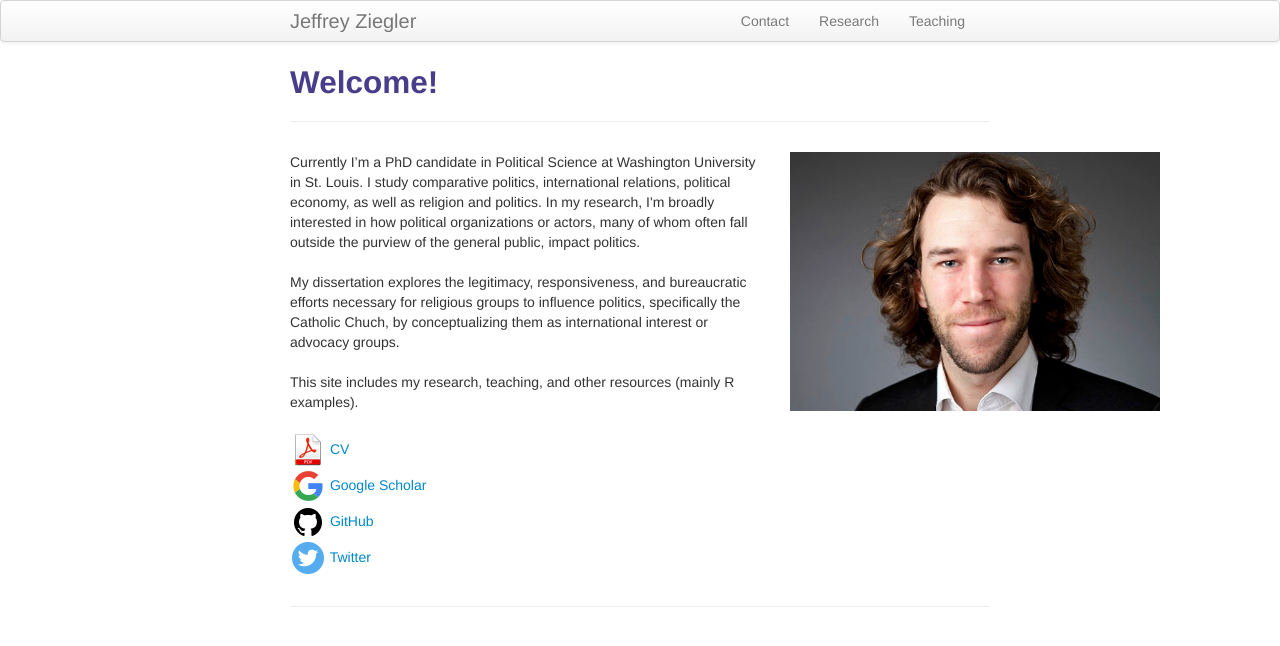
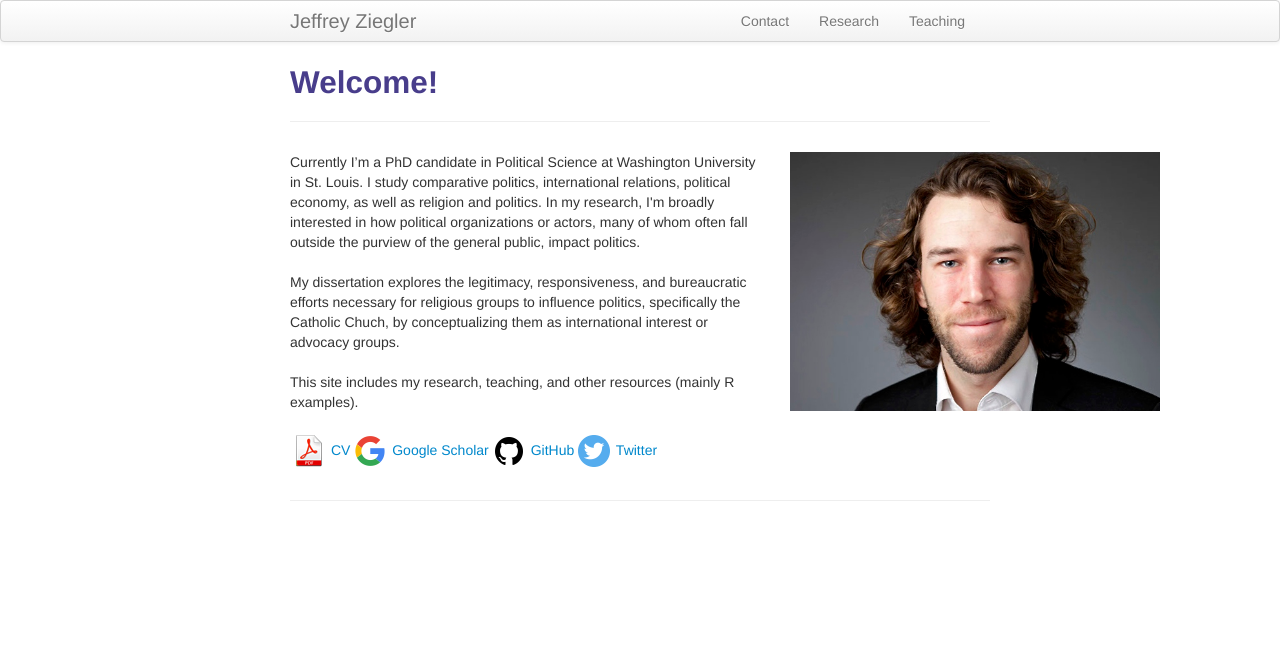
Before and after one commit to zieglerjef/zieglerjef.github.io, a Jekyll site: the page built from index.md, in a window 1280 px wide. Shown: the top 646 px of the page. Built offline with Jekyll 4.4.1, drawn with Linux system fonts in a browser that asks for light colours.

Commit message:
Update index.md

```diff
--- a/index.md
+++ b/index.md
@@ -13,14 +13,13 @@
 
 This site includes my research, teaching, and other resources (mainly R examples).<br/><br/>
 
-<a href="assets/JeffZiegler_CV.pdf"> <img src="pages/icons32/pdf-icon.png" alt="hi" class="inline"/>
- CV</a><br/>
-
-<a href="https://scholar.google.com/citations?user=PE2j3DcAAAAJ&hl=sv)"> <img src="pages/icons32/google-icon.png" alt="hi" class="inline"/> Google Scholar</a><br/>
-
-<a href="https://github.com/zieglerjef"> <img src="pages/icons32/github-icon.png" alt="hi" class="inline"/> GitHub</a><br/>
-
-<a href="https://twitter.com/jeffreymziegler"> <img src="pages/icons32/twitter-icon.png" alt="hi" class="inline"/> Twitter</a><br/>
+<table align="left">
+  <tr><td><a href="assets/JeffZiegler_CV.pdf"> <img src="pages/icons32/pdf-icon.png" alt="hi" class="inline"/>
+ CV</a></td>
+	<td><a href="https://scholar.google.com/citations?user=PE2j3DcAAAAJ&hl=sv)"> <img src="pages/icons32/google-icon.png" alt="hi" class="inline"/> Google Scholar</a></td>
+	<td><a href="https://github.com/zieglerjef"> <img src="pages/icons32/github-icon.png" alt="hi" class="inline"/> GitHub</a></td>
+	<td><a href="https://twitter.com/jeffreymziegler"> <img src="pages/icons32/twitter-icon.png" alt="hi" class="inline"/> Twitter</a></td></tr>
+</table>
 
 </div>
 
```
